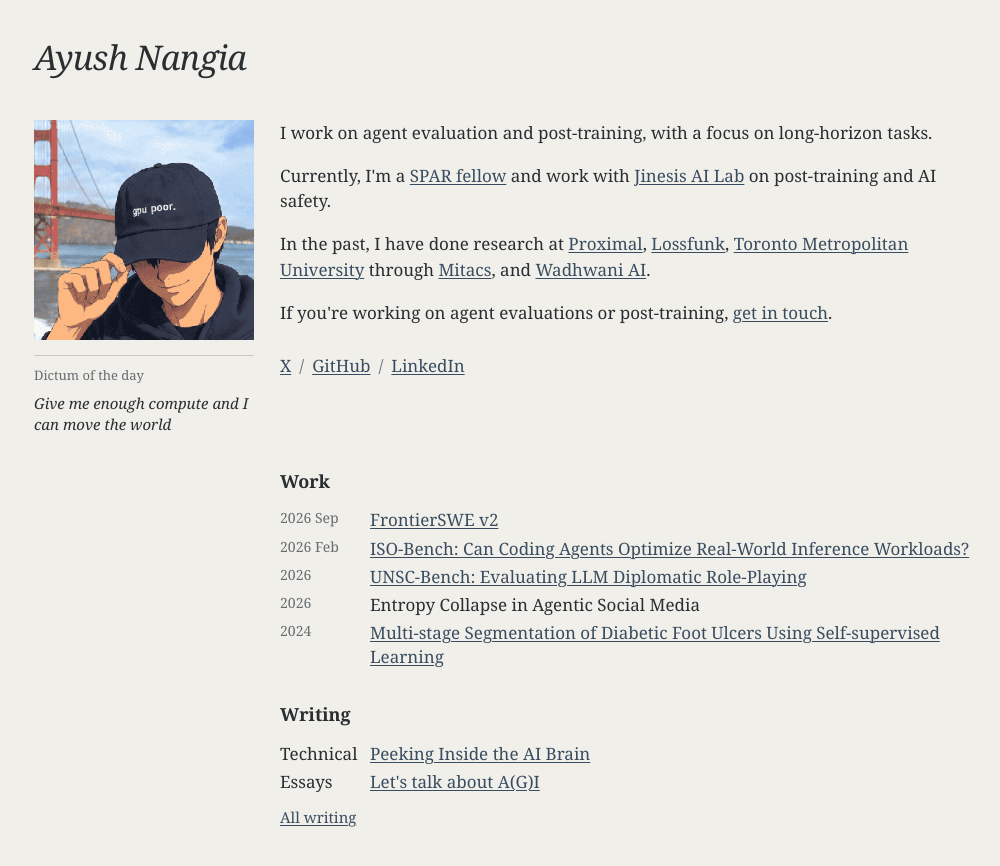
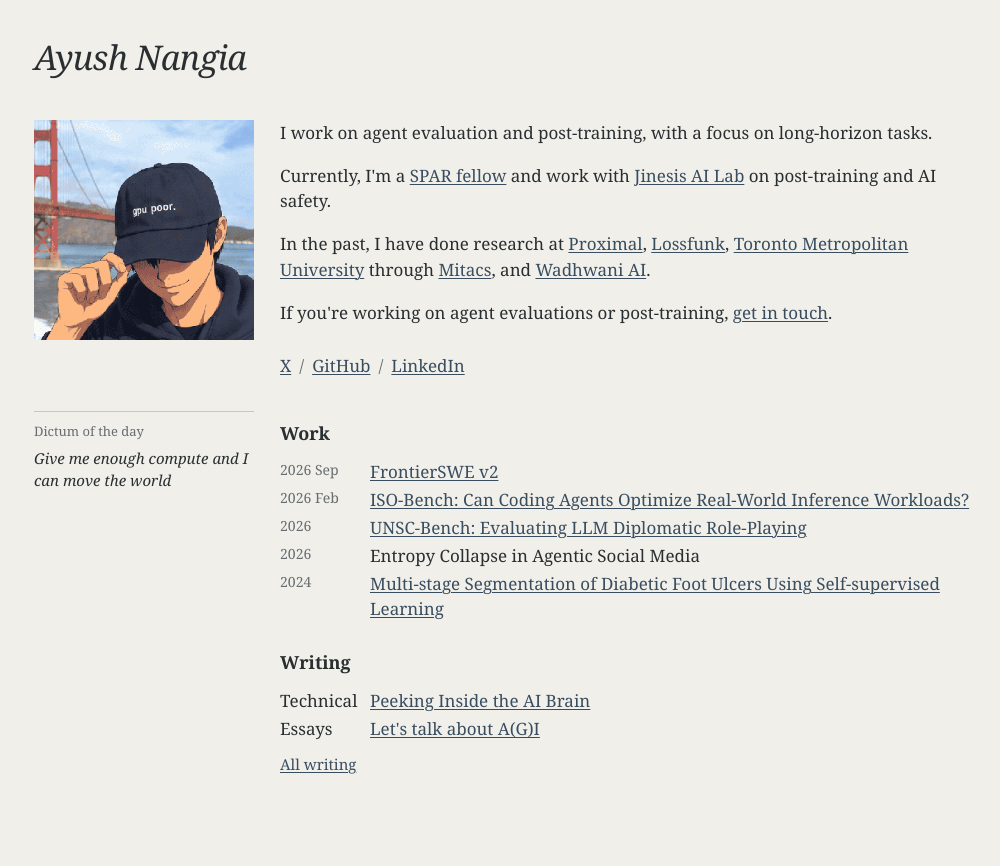
Before and after one commit to ayushnangia/ayushnangia.github.io, a Jekyll site: the page built from index.html, in a window 1280 px wide. Shown: the top 866 px of the page, without its empty margins (131-1131 px from the left). Built offline with Jekyll 4.4.1, drawn with Linux system fonts in a browser that asks for light colours.

Commit message:
Keep Work beside the portrait dictum

```diff
--- a/index.html
+++ b/index.html
@@ -19,6 +19,7 @@
   <main class="page">
     <h1>Ayush Nangia</h1>
 
+    <div class="home-grid">
     <div class="introduction">
       <img class="portrait" src="images/ayush.png" alt="Illustrated portrait of Ayush Nangia" width="220" height="220">
       <div class="bio">
@@ -58,6 +59,7 @@
       </ul>
       <p class="more-link"><a href="/writing/">All writing</a></p>
     </section>
+    </div>
 
   </main>
   {% if site.data.dicta.size > 0 %}
--- a/styles.css
+++ b/styles.css
@@ -6,18 +6,19 @@
 a{color:var(--link);text-decoration:underline;text-decoration-thickness:1px;text-underline-offset:2px}
 a:hover{color:#152e43}
 a:focus-visible,.toc summary:focus-visible{outline:2px solid var(--link);outline-offset:3px}
-.introduction{display:grid;grid-template-columns:220px minmax(0,1fr);grid-template-areas:"portrait bio" "dictum bio";column-gap:26px;max-width:950px;margin:0 auto}
-.portrait{grid-area:portrait;display:block;width:220px;height:220px;object-fit:cover;object-position:center}
-.bio{grid-area:bio}
+.home-grid{display:grid;grid-template-columns:220px minmax(0,1fr);column-gap:26px;max-width:950px;margin:0 auto}.introduction{display:contents}
+.portrait{grid-column:1;grid-row:1;display:block;width:220px;height:220px;object-fit:cover;object-position:center}
+.bio{grid-column:2;grid-row:1}
 .bio p{margin:0 0 17px}.bio p:first-child{margin-top:0}.bio .profiles{margin-top:27px}
 .profiles{display:flex;flex-wrap:wrap;gap:8px}.profiles span{color:var(--muted)}
 section{max-width:950px;margin:32px auto 0;padding-left:246px}
-.dictum{grid-area:dictum;align-self:start;margin-top:15px;padding-top:10px;border-top:1px solid #c9c7c0}.dictum h2{margin:0 0 7px;color:var(--muted);font-size:13px;font-weight:400}.dictum blockquote{margin:0;font-size:15px;line-height:1.45;font-style:italic}.dictum-source{margin:6px 0 0;color:var(--muted);font-size:13px}.dictum-source[hidden]{display:none}
+.dictum{grid-column:1;grid-row:2;align-self:start;margin-top:15px;padding-top:10px;border-top:1px solid #c9c7c0}.dictum h2{margin:0 0 7px;color:var(--muted);font-size:13px;font-weight:400}.dictum blockquote{margin:0;font-size:15px;line-height:1.45;font-style:italic}.dictum-source{margin:6px 0 0;color:var(--muted);font-size:13px}.dictum-source[hidden]{display:none}
+.home-grid>section{grid-column:2;max-width:none;margin:24px 0 0;padding-left:0}.home-grid>section[aria-labelledby="work-heading"]{grid-row:2}.home-grid>section[aria-labelledby="writing-heading"]{grid-row:3}
 h2{font-size:18px;font-weight:700;margin:0 0 13px}
 .highlights{margin:0;padding:0;list-style:none}.highlights li{display:grid;grid-template-columns:86px minmax(0,1fr);gap:4px;margin:0 0 4px;line-height:1.42}.highlights time{color:var(--muted);font-size:14px;white-space:nowrap}.highlights span{color:var(--ink)}
 .more-link{margin:12px 0 0;font-size:15px}
-@media(max-width:740px){.page{padding:28px 22px 38px}h1{margin-bottom:27px}.introduction{grid-template-columns:120px minmax(0,1fr);grid-template-areas:"portrait bio" ". dictum";column-gap:20px}.portrait{width:120px;height:120px}section{padding-left:140px}}
-@media(max-width:560px){.page{padding:25px 19px 34px}h1{font-size:30px;margin-bottom:23px}.introduction{display:block}.portrait{float:left;width:100px;height:100px;margin:0 18px 10px 0}.bio p{margin-bottom:15px}.bio .profiles{margin-top:19px}.dictum{clear:both;margin-top:20px}section{clear:both;margin-top:30px;padding-left:0}.highlights li{grid-template-columns:72px minmax(0,1fr)}.highlights time{font-size:13px}}
+@media(max-width:740px){.page{padding:28px 22px 38px}h1{margin-bottom:27px}.home-grid{display:block}.introduction{display:grid;grid-template-columns:120px minmax(0,1fr);grid-template-areas:"portrait bio" ". dictum";column-gap:20px}.portrait{grid-area:portrait;width:120px;height:120px}.bio{grid-area:bio}.dictum{grid-area:dictum}.home-grid>section{margin-top:24px;padding-left:140px}}
+@media(max-width:560px){.page{padding:25px 19px 34px}h1{font-size:30px;margin-bottom:23px}.introduction{display:block}.portrait{float:left;width:100px;height:100px;margin:0 18px 10px 0}.bio p{margin-bottom:15px}.bio .profiles{margin-top:19px}.dictum{clear:both;margin-top:20px}.home-grid>section{clear:both;padding-left:0}.highlights li{grid-template-columns:72px minmax(0,1fr)}.highlights time{font-size:13px}}
 @media(max-width:400px){.portrait{float:none;margin:0 0 20px}}
 .writing-page{max-width:800px}.writing-page h1{margin:22px 0 28px}.back-link{font-size:15px}.post-header{margin-bottom:34px}.post-header h1{margin-bottom:8px}.post-header time{font-size:14px;color:var(--muted)}
 .writing-page .group-heading{margin-top:30px}
```
